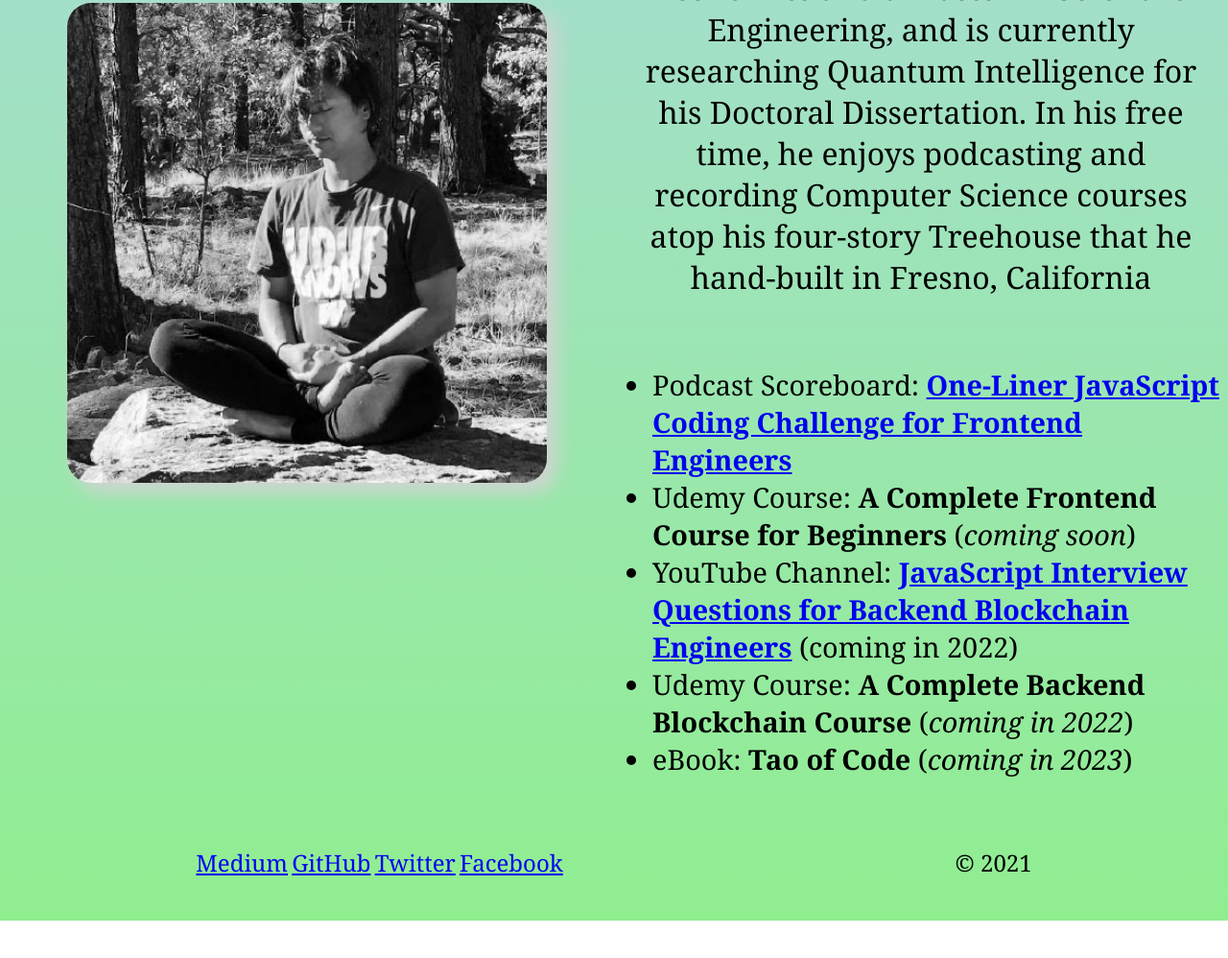
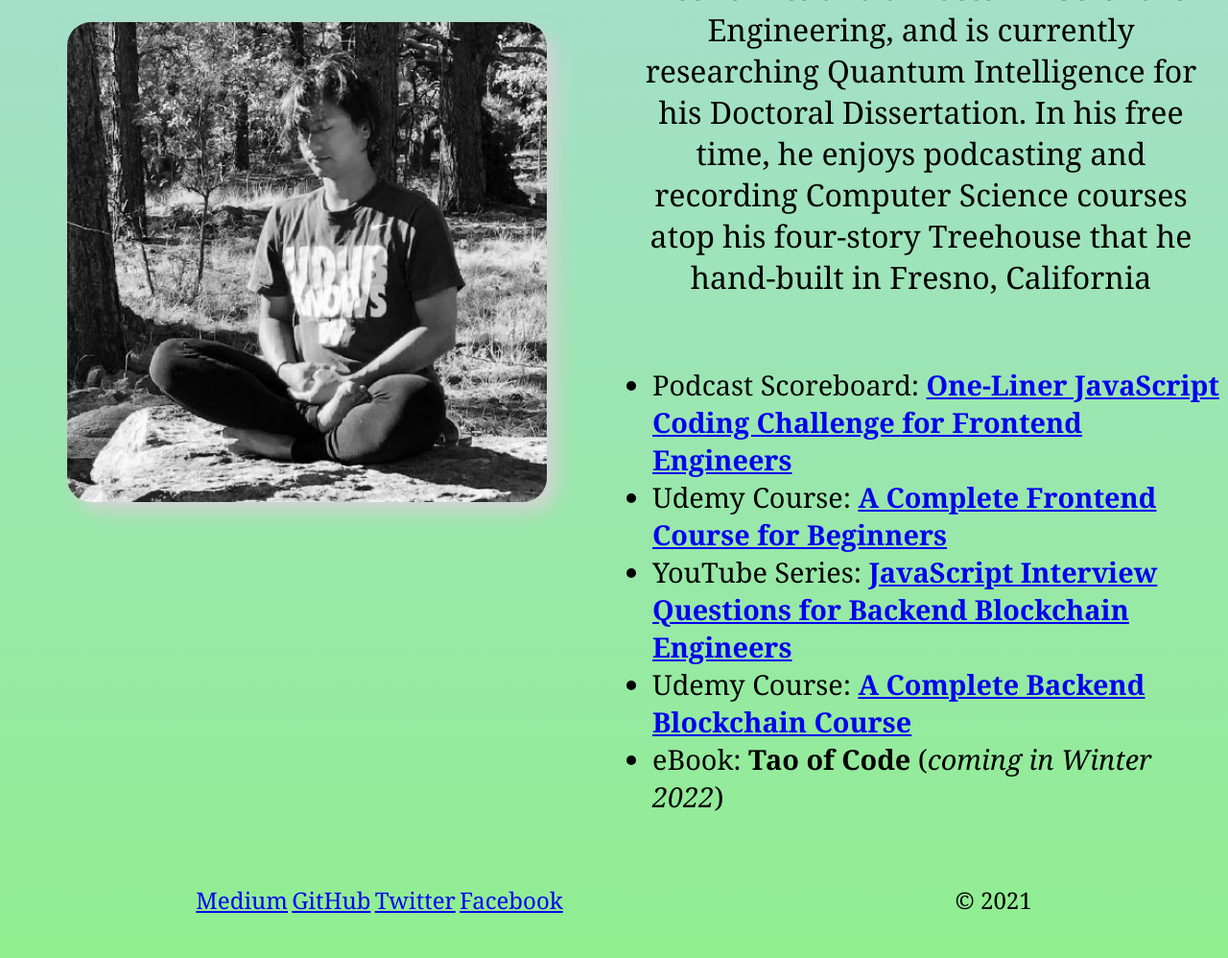
Before and after one commit to THonlyMetaverse/thonly.com, a plain HTML site: page index.html in a window 1280 px wide. Shown: the part 492-1490 px from the top of the page at 96% size. Before the commit the page ends 1451 px from the top, so only its background shows below. Drawn offline with Linux system fonts and the light colour scheme.

Commit message:
edit links

```diff
--- a/index.html
+++ b/index.html
@@ -47,10 +47,10 @@
                     In his free time, he enjoys podcasting and recording Computer Science courses atop his four-story Treehouse that he hand-built in Fresno, California</p>
                     <ul>
                         <li>Podcast Scoreboard: <a href="https://scoreboard.siliconwat.com"><b>One-Liner JavaScript Coding Challenge for Frontend Engineers</b></a></li>
-                        <li>Udemy Course: <a><b>A Complete Frontend Course for Beginners</b> (<em>coming soon</em>)</a></li>
-                        <li>YouTube Channel: <a href="https://www.facebook.com/groups/617613239619750/"><b>JavaScript Interview Questions for Backend Blockchain Engineers</b></a> (coming in 2022)</li>
-                        <li>Udemy Course: <a><b>A Complete Backend Blockchain Course</b> (<em>coming in 2022</em>)</a></li>
-                        <li>eBook: <a><b>Tao of Code</b> (<em>coming in 2023</em>)</a></li>
+                        <li>Udemy Course: <a href="https://medium.com/siliconwat/frontend/home"><b>A Complete Frontend Course for Beginners</b></a></li>
+                        <li>YouTube Series: <a href="https://medium.com/siliconwat/youtube/home"><b>JavaScript Interview Questions for Backend Blockchain Engineers</b></a></li>
+                        <li>Udemy Course: <a href="https://medium.com/siliconwat/backend/home"><b>A Complete Backend Blockchain Course</b></a></li>
+                        <li>eBook: <a><b>Tao of Code</b> (<em>coming in Winter 2022</em>)</a></li>
                     </ul>
             </section>
         </main>
```
Also changed, not shown: spanish.html (+4 -4 lines).
